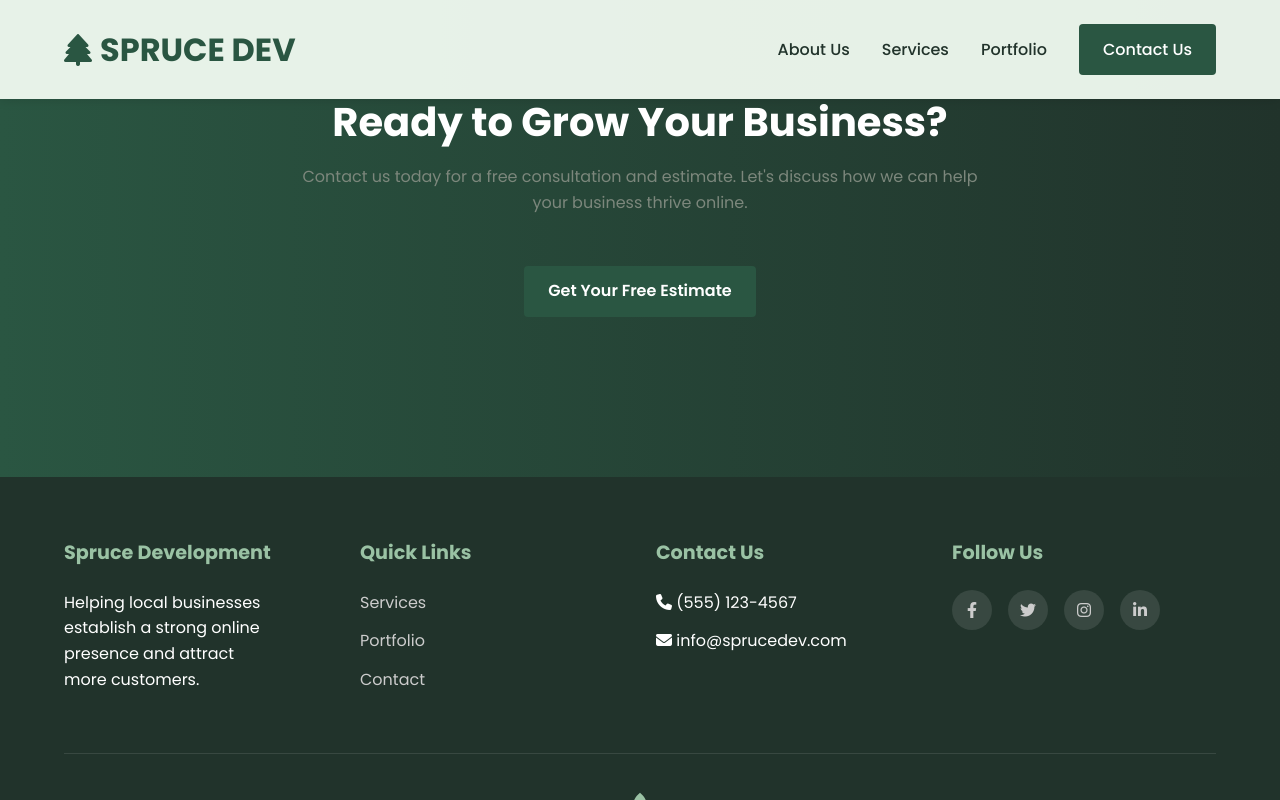
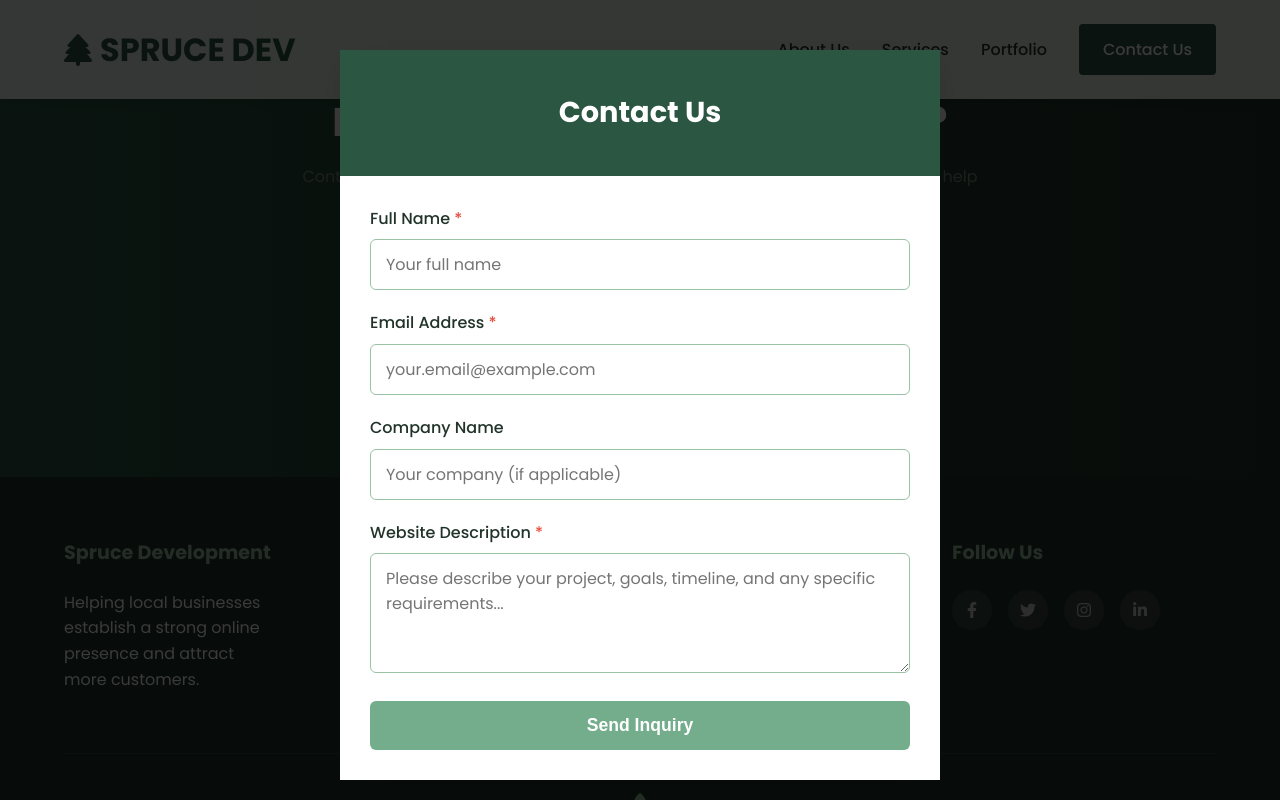
Before and after one commit to batwool/SpruceDev, a plain HTML site: page pages/index.html in a window 1280 px wide. Both pictures are taken after a click on the link "Contact Us". Shown: the part 4044-4844 px from the top of the page. Drawn offline with Linux system fonts and the light colour scheme.

Commit message:
WIP contact popup

```diff
--- /dev/null
+++ b/assets/components/Contact.js
@@ -0,0 +1,36 @@
+class SiteContact extends HTMLElement {
+    connectedCallback() {
+        this.innerHTML = `
+            <div class="contact-card">
+                <div class="contact-header">
+                    <h2>Contact Us</h2>
+                </div>
+
+                <form class="contact-form">
+                    <div class="form-group">
+                        <label for="name" class="required">Full Name</label>
+                        <input type="text" id="name" name="name" required placeholder="Your full name">
+                    </div>
+
+                    <div class="form-group">
+                        <label for="email" class="required">Email Address</label>
+                        <input type="email" id="email" name="email" required placeholder="your.email@example.com">
+                    </div>
+
+                    <div class="form-group">
+                        <label for="company">Company Name</label>
+                        <input type="text" id="company" name="company" placeholder="Your company (if applicable)">
+                    </div>
+
+                    <div class="form-group">
+                        <label for="description" class="required">Website Description</label>
+                        <textarea id="description" name="description" required placeholder="Please describe your project, goals, timeline, and any specific requirements..."></textarea>
+                    </div>
+
+                    <button type="submit" class="submit-btn">Send Inquiry</button>
+                </form>
+            </div>`;
+    }
+}
+
+customElements.define("site-contact", SiteContact);
--- a/assets/components/Navbar.js
+++ b/assets/components/Navbar.js
@@ -13,7 +13,18 @@ class SiteNavbar extends HTMLElement {
                         <li><a href="./about.html">About Us</a></li>
                         <li><a href="./services.html">Services</a></li>
                         <li><a href="./portfolio.html">Portfolio</a></li>
-                        <li><a href="#contact" class="cta-button">Contact Us</a></li>
+                        <li>
+                            <a
+                                href="#contact"
+                                class="cta-button"
+                                onclick="
+                                    document.getElementById('contact-overlay').classList.add('active');
+                                    document.body.classList.add('no-scroll');
+                                "
+                            >
+                                Contact Us
+                            </a>
+                        </li>
                     </ul>
 
                     <!-- Burger menu -->
@@ -24,7 +35,10 @@ class SiteNavbar extends HTMLElement {
                         stroke-width="2" stroke-linecap="round" stroke-linejoin="round"
                         class="burger-menu-icon"
                         id="open-burger-menu-icon"
-                        onclick="document.getElementById('burger-menu-overlay').classList.add('active')"
+                        onclick="
+                            document.getElementById('burger-menu-overlay').classList.add('active');
+                            document.body.classList.add('no-scroll')
+                        "
                     >
                         <path stroke="none" d="M0 0h24v24H0z" fill="none" />
                         <path d="M4 8l16 0" />
@@ -33,7 +47,10 @@ class SiteNavbar extends HTMLElement {
                     <div
                         class="overlay"
                         id="burger-menu-overlay"
-                        onclick="document.getElementById('burger-menu-overlay').classList.remove('active')"
+                        onclick="
+                            document.getElementById('burger-menu-overlay').classList.remove('active');
+                            document.body.classList.remove('no-scroll');
+                        "
                     >
                         <div class="burger-menu" onclick="event.stopPropagation()">
                             <div>
@@ -43,7 +60,10 @@ class SiteNavbar extends HTMLElement {
                                     fill="none" stroke="currentColor"
                                     stroke-width="2" stroke-linecap="round" stroke-linejoin="round"
                                     class="icon icon-tabler icons-tabler-outline icon-tabler-x"
-                                    onclick="document.getElementById('burger-menu-overlay').classList.remove('active')"
+                                    onclick="
+                                        document.getElementById('burger-menu-overlay').classList.remove('active');
+                                        document.body.classList.remove('no-scroll')
+                                    "
                                 >
                                     <path stroke="none" d="M0 0h24v24H0z" fill="none" />
                                     <path d="M18 6l-12 12" />
--- /dev/null
+++ b/assets/css/contact.css
@@ -0,0 +1,138 @@
+#contact-overlay {
+    position: fixed;
+    inset: 0; /* shorthand for top/right/bottom/left: 0 */
+    background: rgba(0, 0, 0, 0.772);
+    opacity: 0;
+    pointer-events: none;
+    transition: opacity 0.3s ease;
+    z-index: 1000;
+    overflow: auto;
+    padding-bottom: 50px;
+}
+#contact-overlay.active {
+    opacity: 1;
+    pointer-events: auto;
+}
+
+.contact-card {
+    position: relative;
+    left: 50%;
+    top: 0px;
+    margin-top: 50px;
+    margin-bottom: 50px;
+    background-color: white;
+    overflow: hidden;
+    box-shadow: 0 10px 30px rgba(0, 0, 0, 0.1);
+    width: 100%;
+    max-width: 600px;
+    overflow: hidden;
+    transform: translateX(-50%) translateY(-100%);
+    transition: transform 0.3s ease;
+}
+#contact-overlay.active .contact-card {
+    transform: translateX(-50%) translateY(0);
+}
+
+.contact-header {
+    background-color: var(--dark);
+    color: white;
+    padding: 25px 30px;
+    text-align: center;
+}
+
+.contact-header h2 {
+    font-size: 1.8rem;
+    padding: 1.2rem 0rem;
+}
+
+.contact-header p {
+    opacity: 0.9;
+    margin-bottom: 15px;
+}
+
+.phone-number {
+    display: inline-flex;
+    align-items: center;
+    background-color: var(--darker);
+    padding: 10px 20px;
+    border-radius: 50px;
+    font-size: 1.2rem;
+    font-weight: 600;
+    margin-top: 5px;
+}
+
+.phone-number::before {
+    content: "📞";
+    margin-right: 8px;
+}
+
+.contact-form {
+    padding: 30px;
+}
+
+.form-group {
+    margin-bottom: 20px;
+}
+
+label {
+    display: block;
+    margin-bottom: 8px;
+    color: var(--darker);
+    font-weight: 500;
+}
+
+input, select, textarea {
+    width: 100%;
+    padding: 12px 15px;
+    border: 1px solid var(--light);
+    border-radius: 6px;
+    font-size: 1rem;
+    transition: all 0.3s ease;
+}
+
+input:focus, select:focus, textarea:focus {
+    outline: none;
+    border-color: var(--primary);
+    box-shadow: 0 0 0 2px rgba(116, 173, 140, 0.2);
+}
+
+textarea {
+    min-height: 120px;
+    resize: vertical;
+}
+
+.submit-btn {
+    background-color: var(--primary);
+    color: white;
+    border: none;
+    padding: 14px 25px;
+    font-size: 1.1rem;
+    border-radius: 6px;
+    cursor: pointer;
+    width: 100%;
+    transition: background-color 0.3s ease;
+    font-weight: 600;
+}
+
+.submit-btn:hover {
+    background-color: var(--dark);
+}
+
+.required::after {
+    content: " *";
+    color: #e74c3c;
+}
+
+@media (max-width: 480px) {
+    .contact-header, .contact-form {
+        padding: 20px;
+    }
+
+    .contact-header h2 {
+        font-size: 1.5rem;
+    }
+
+    .phone-number {
+        font-size: 1rem;
+    }
+}
--- a/assets/css/main.css
+++ b/assets/css/main.css
@@ -22,11 +22,17 @@ body {
     background-color: var(--lightest);
     scroll-behavior: smooth;
 }
+body.no-scroll {
+    overflow: hidden;
+}
 
 h1, h2, h3, h4, h5 {
     font-family: 'Poppins', sans-serif;
     font-weight: 700;
     line-height: 1.3;
+}
+input, textarea, select, select option {
+    font-family: 'Poppins', sans-serif;
 }
 
 /* GRIDS ----- */
@@ -302,15 +308,6 @@ h1, h2, h3, h4, h5 {
     margin: 0 auto;
 }
 
-.overlay {
-    position: fixed;
-    inset: 0; /* shorthand for top/right/bottom/left: 0 */
-    background: rgba(0, 0, 0, 0.5);
-    opacity: 0;
-    pointer-events: none;
-    transition: opacity 0.3s ease;
-}
-
 /* feature list */
 .feature-list {
     list-style: none;
--- a/assets/css/nav.css
+++ b/assets/css/nav.css
@@ -4,7 +4,7 @@ header {
     box-shadow: 0 2px 10px rgba(0, 0, 0, 0.1);
     position: fixed;
     width: 100%;
-    z-index: 1000;
+    z-index: 500;
 }
 
 nav {
--- a/pages/index.html
+++ b/pages/index.html
@@ -10,6 +10,7 @@
     <link rel="stylesheet" type="text/css" href="../assets/css/main.css">
     <link rel="stylesheet" type="text/css" href="../assets/css/nav.css">
     <link rel="stylesheet" type="text/css" href="../assets/css/footer.css">
+    <link rel="stylesheet" type="text/css" href="../assets/css/contact.css">
 
 
     <!-- FONTS -->
@@ -23,6 +24,7 @@
     <script src="../assets/components/Navbar.js"></script>
     <script src="../assets/components/Footer.js"></script>
     <script src="../assets/components/CTA.js"></script>
+    <script src="../assets/components/Contact.js"></script>
 
     <!-- SCRIPTS -->
     <script src="../assets/scripts/typewriter.js"></script>
@@ -79,6 +81,11 @@
     </script>
 </head>
 <body>
+    <!-- Popups -->
+    <div id="contact-overlay">
+        <site-contact></site-contact>
+    </div>
+
     <!-- Header & Navigation -->
     <header>
         <site-navbar></site-navbar>
```
Also changed, not shown: assets/css/services.css (+0 -9 lines), pages/about.html (+1 -3 lines), pages/services.html (+1 -1 lines).
